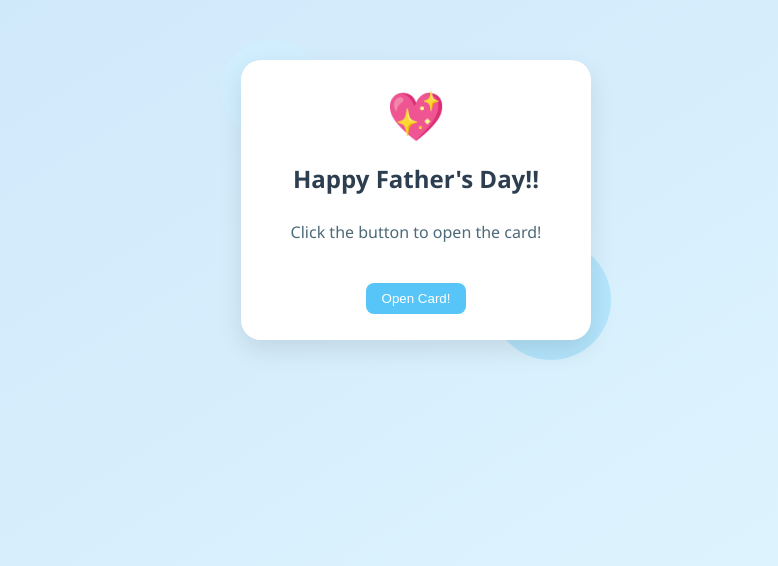
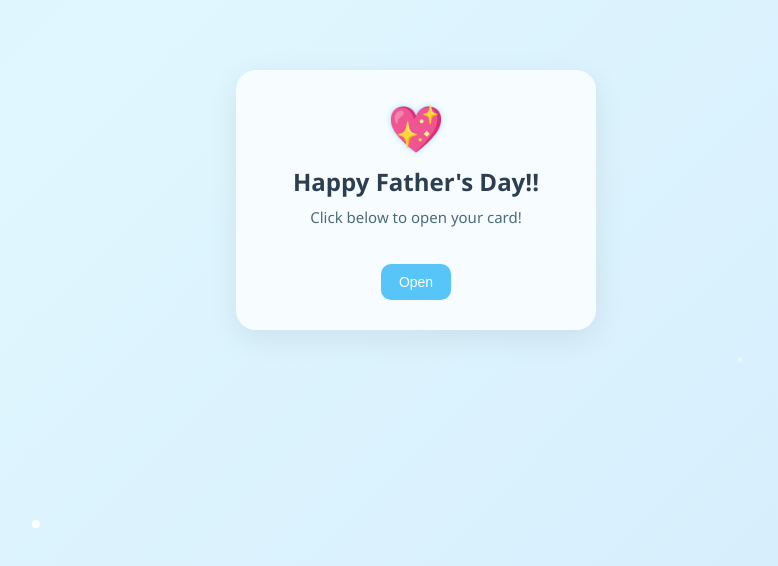
Before and after one commit to RavenclawwLuna/Father-s-Day-Card, a plain HTML site: page index.html in a window 1280 px wide. Shown: the part 200-766 px from the top of the page, without its empty margins (224-1002 px from the left). Drawn offline with Linux system fonts and the light colour scheme.

Commit message:
Update index.html

```diff
--- a/index.html
+++ b/index.html
@@ -1,147 +1,165 @@
 <!DOCTYPE html>
 <html lang="en">
 <head>
-  <meta charset="UTF-8">
+  <meta charset="UTF-8" />
+  <meta name="viewport" content="width=device-width, initial-scale=1.0" />
   <title>Father's Day Card</title>
   <style>
     * {
       box-sizing: border-box;
+      margin: 0;
+      padding: 0;
     }
 
     body {
-      margin: 0;
-      padding: 0;
-      background: linear-gradient(to bottom right, #cbe4f9, #e0f7ff);
+      height: 100vh;
+      background: linear-gradient(-45deg, #cbe4f9, #e0f7ff, #cbe4f9, #e0f7ff);
+      background-size: 400% 400%;
+      animation: gradientShift 12s ease infinite;
       font-family: 'Segoe UI', sans-serif;
       display: flex;
       justify-content: center;
       align-items: center;
-      height: 100vh;
+      overflow: hidden;
     }
 
-    .card-container {
-      perspective: 1000px;
+    @keyframes gradientShift {
+      0% {background-position: 0% 50%;}
+      50% {background-position: 100% 50%;}
+      100% {background-position: 0% 50%;}
+    }
+
+    .card-wrapper {
+      perspective: 1200px;
     }
 
     .card {
-      width: 350px;
-      height: 280px;
+      width: 360px;
+      height: 260px;
       position: relative;
       transform-style: preserve-3d;
-      transition: transform 1s;
+      transition: transform 1s ease;
+      border-radius: 20px;
     }
 
     .card.flipped {
       transform: rotateY(180deg);
     }
 
-    .card-side {
+    .side {
       position: absolute;
       width: 100%;
       height: 100%;
+      background: rgba(255, 255, 255, 0.75);
+      backdrop-filter: blur(12px);
       border-radius: 20px;
-      background: #ffffff;
-      box-shadow: 0 10px 25px rgba(0, 0, 0, 0.1);
-      text-align: center;
-      padding: 40px;
-      backface-visibility: hidden;
-    }
-
-    .card-front, .card-back {
+      padding: 30px;
+      box-shadow: 0 8px 30px rgba(0, 0, 0, 0.08);
       display: flex;
       flex-direction: column;
       justify-content: center;
       align-items: center;
+      backface-visibility: hidden;
+      transform: rotateY(0deg);
+      text-align: center;
     }
 
-    .card-back {
+    .side.back {
       transform: rotateY(180deg);
     }
 
     .heart {
       font-size: 40px;
       color: #57c5f7;
-      animation: pulse 1.5s infinite;
+      animation: heartbeat 1.5s infinite;
+      text-shadow: 0 0 6px rgba(87, 197, 247, 0.5);
       margin-bottom: 10px;
     }
 
-    @keyframes pulse {
+    @keyframes heartbeat {
       0%, 100% { transform: scale(1); }
-      50% { transform: scale(1.2); }
+      50% { transform: scale(1.15); }
     }
 
     h1 {
       font-size: 24px;
       color: #2c3e50;
-      margin: 10px 0;
+      margin-bottom: 8px;
     }
 
     p {
-      font-size: 16px;
+      font-size: 15px;
       color: #4d6a79;
+      line-height: 1.5;
       margin-bottom: 20px;
     }
 
     .footer {
-      font-size: 14px;
+      font-size: 13px;
       color: #7f8c8d;
     }
 
     button {
-      margin-top: 20px;
-      padding: 8px 16px;
+      margin-top: 15px;
       background: #57c5f7;
       color: white;
       border: none;
-      border-radius: 8px;
+      padding: 10px 18px;
+      border-radius: 10px;
+      font-size: 14px;
       cursor: pointer;
-      transition: background 0.3s;
+      transition: all 0.3s ease;
     }
 
     button:hover {
-      background: #3aa8d9;
+      background: #3ab0de;
+      transform: scale(1.05);
     }
 
-    .card-side::before {
-      content: "";
+    .sparkle {
       position: absolute;
-      top: -20px;
-      left: -20px;
-      width: 100px;
-      height: 100px;
-      background: #d1eeff;
+      width: 8px;
+      height: 8px;
+      background: white;
       border-radius: 50%;
-      z-index: -1;
+      opacity: 0.7;
+      animation: sparkleMove 5s linear infinite;
     }
 
-    .card-side::after {
-      content: "";
-      position: absolute;
-      bottom: -20px;
-      right: -20px;
-      width: 120px;
-      height: 120px;
-      background: #b3e5fc;
-      border-radius: 50%;
-      z-index: -1;
+    @keyframes sparkleMove {
+      0% {
+        transform: translateY(0) scale(1);
+        opacity: 1;
+      }
+      100% {
+        transform: translateY(-300px) scale(0.5);
+        opacity: 0;
+      }
     }
   </style>
 </head>
 <body>
-  <div class="card-container">
+
+  <div class="sparkle" style="top:90%; left:20%; animation-delay: 0s;"></div>
+  <div class="sparkle" style="top:95%; left:50%; animation-delay: 1s;"></div>
+  <div class="sparkle" style="top:92%; left:75%; animation-delay: 2s;"></div>
+
+  <div class="card-wrapper">
     <div class="card" id="card">
-      <!-- Front -->
-      <div class="card-side card-front">
+      <!-- Front Side -->
+      <div class="side front">
         <div class="heart">💖</div>
         <h1>Happy Father's Day!!</h1>
-        <p>Click the button to open the card!</p>
-        <button onclick="flipCard()">Open Card!</button>
+        <p>Click below to open your card!</p>
+        <button onclick="flipCard()">Open</button>
       </div>
-      <!-- Back -->
-      <div class="card-side card-back">
+      <div class="side back">
         <div class="heart">💖</div>
         <h1>Happy Father's Day!!</h1>
-        <p>Happy Father's Day to the best dad ever! You make me laugh every day, and I'm so lucky to have you!</p>
+        <p>
+          Happy Father's Day to the best dad ever!<br>
+          You make me laugh every day, and I'm so lucky to have you!
+        </p>
         <div class="footer">With all my love - Elisa</div>
         <button onclick="flipCard()">Back</button>
       </div>
@@ -150,8 +168,8 @@
 
   <script>
     function flipCard() {
-      const card = document.getElementById('card');
-      card.classList.toggle('flipped');
+      const card = document.getElementById("card");
+      card.classList.toggle("flipped");
     }
   </script>
 </body>
```
